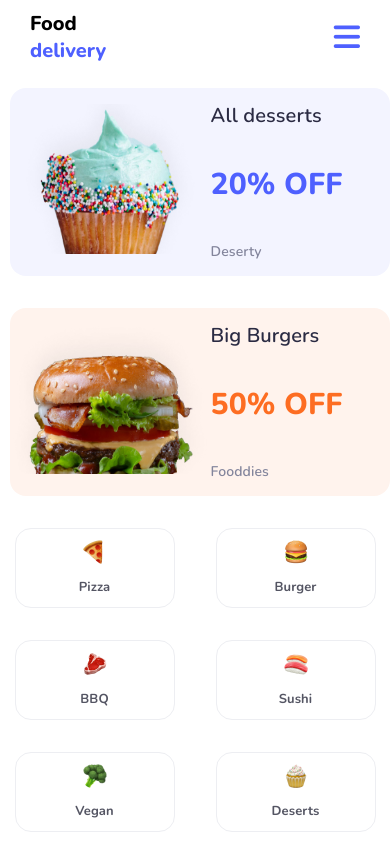
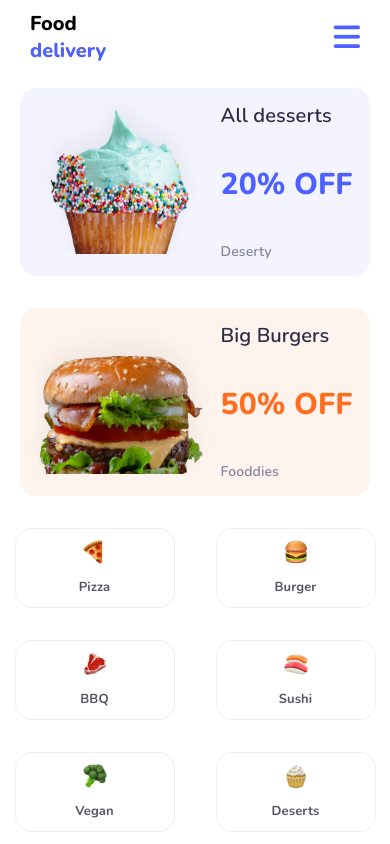
Before and after one commit to Heavenlydawn/Food-delivery, a plain HTML site: page index.html in a window 390 px wide. Shown: the top 844 px of the page. Drawn offline with nearby package versions, Linux system fonts and the light colour scheme.

Commit message:
Large screen and mobile view modified

```diff
--- a/sass/style.scss
+++ b/sass/style.scss
@@ -152,7 +152,9 @@ Menu
 
     .menu-percent-off {
       display: grid;
-      grid-template-columns: 1fr 1fr;
+      grid-template-columns: repeat(2, 1fr);
+      justify-items: center;
+      align-items: center;
       gap: 2rem;
 
       &-card-1 {
@@ -226,11 +228,11 @@ Menu
         display: flex;
         align-items: center;
         height: 188px;
+        width: 540px;
         border-radius: 16px;
-        width: 380px;
         img {
           width: 300.62px;
-          height: 200.62px;
+          height: 190.62px;
         }
       }
     }
@@ -392,11 +394,11 @@ Menu Cards
   }
 }
 
-@media screen and (max-width:1024px) {
-    body{
-        width: 100vw;
-        padding:5px;
-    }
+@media screen and (max-width: 1024px) {
+  body {
+    width: 100vw;
+    padding: 5px;
+  }
 }
 
 @media screen and (max-width: 500px) {
@@ -442,6 +444,7 @@ Menu
         width: 100%;
 
         &-card-1 {
+            width: 350px;
           &-info {
             h2 {
               font-size: 30px;
@@ -450,6 +453,7 @@ Menu
         }
 
         &-card-2 {
+            width: 350px;
           &-info {
             h2 {
               font-size: 30px;
```
Also changed, not shown: sass/style.css, 1 other file.
